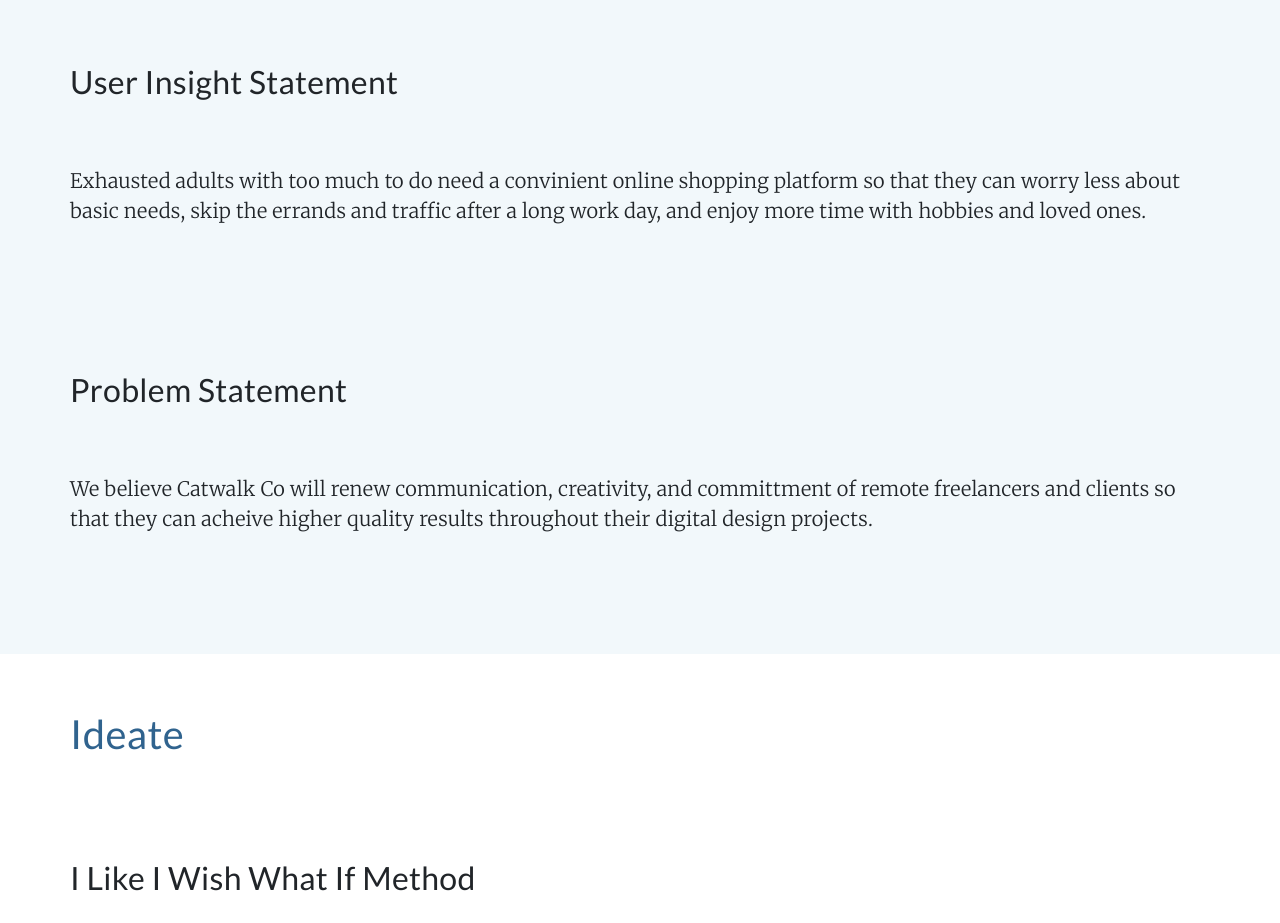
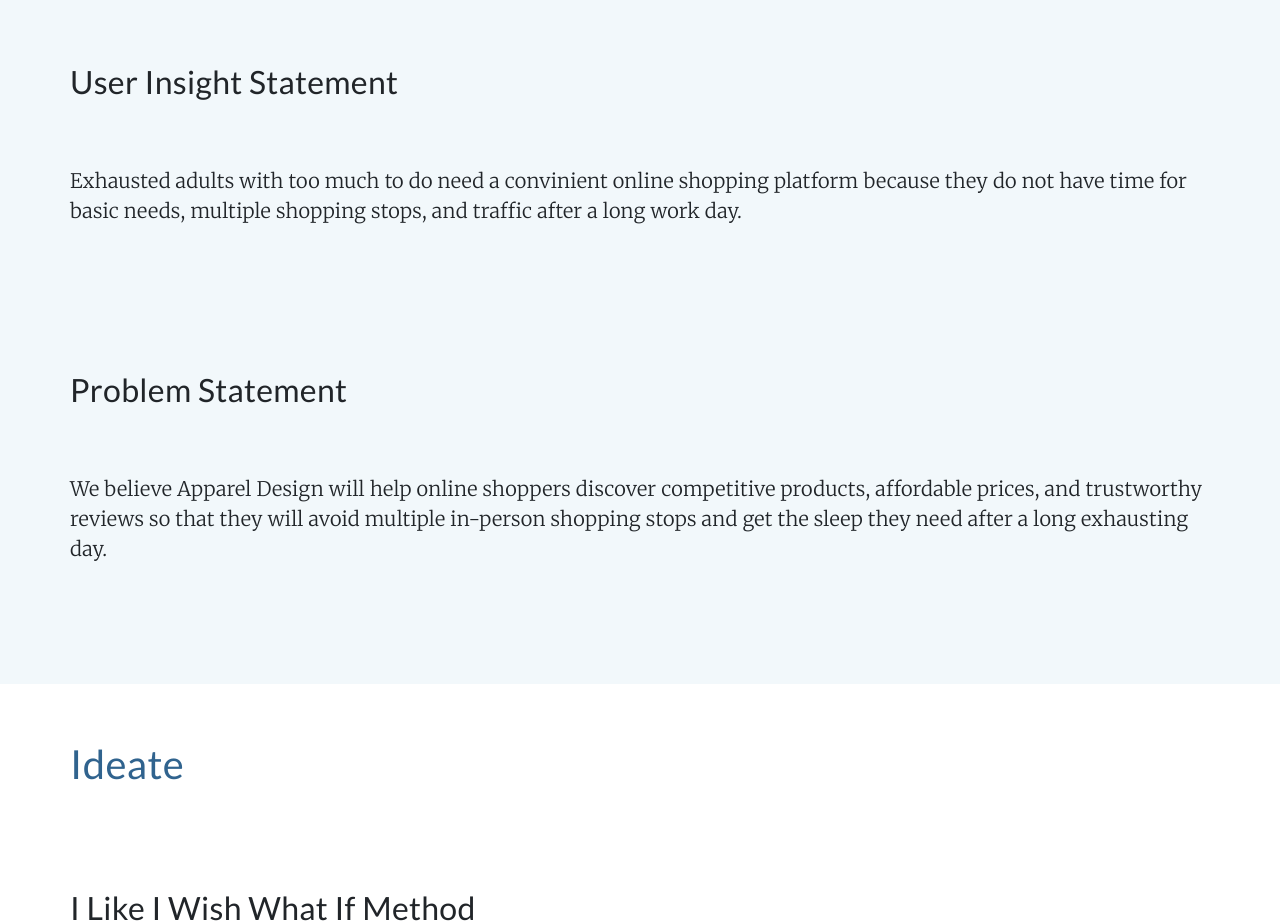
Before and after one commit to aubreyjonescreatives/ux-ui-portfolio, a React (Create React App) app: page /appareldesignscasestudy in a window 1280 px wide. Shown: the part 6380-7303 px from the top of the page. Built offline with nearby package versions, Linux system fonts and the light colour scheme.

Commit message:
fixed user insight statement and problem statement

```diff
--- a/src/Pages/ApparelDesigns.js
+++ b/src/Pages/ApparelDesigns.js
@@ -752,8 +752,8 @@ shoppers?</Typography>
 <Typography sx={titleA}>User Insight Statement</Typography>
 
 <Typography sx={paragraphA}>Exhausted adults with too much to do need a convinient
-online shopping platform so that they can worry less about basic needs, skip the
-errands and traffic after a long work day, and enjoy more time with hobbies and loved ones.
+online shopping platform because they do not have time for basic needs, multiple shopping
+stops, and traffic after a long work day.
 </Typography>
 
 <Typography sx={paragraphA}></Typography>
@@ -771,9 +771,11 @@ errands and traffic after a long work day, and enjoy more time with hobbies and
 
 <Typography sx={titleA}>Problem Statement</Typography>
 
-<Typography sx={paragraphA}>We believe Catwalk Co will renew communication, creativity, and committment
-of remote freelancers and clients so that they can acheive higher quality results
- throughout their digital design projects.</Typography>
+<Typography sx={paragraphA}>We believe Apparel Design will help online shoppers discover
+competitive products, affordable prices, and trustworthy reviews so that they will
+avoid multiple in-person shopping stops and get the sleep they need after a long exhausting day.
+
+</Typography>
 
 <Typography sx={paragraphA}></Typography>
 
```
